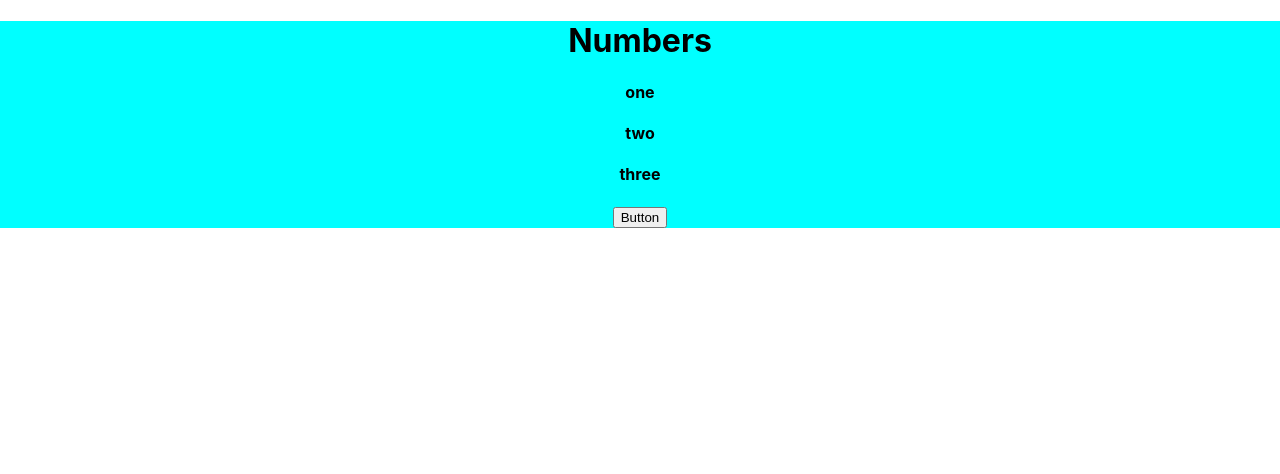
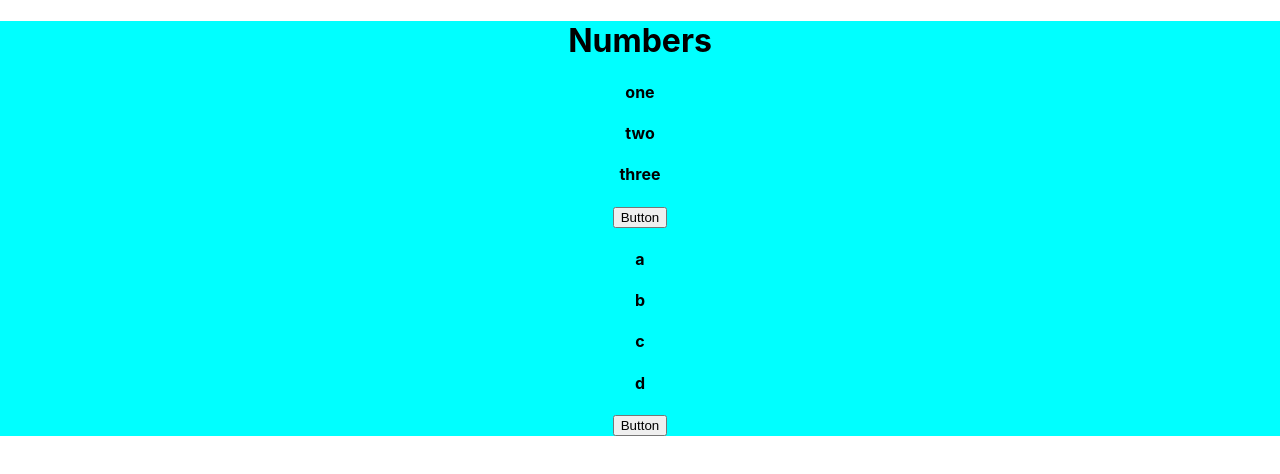
Before and after one commit to dkage/react_django_course, a React (Create React App) app in the folder first-react-app/: page / in a window 1280 px wide. Shown: the top 474 px of the page. Built offline with nearby package versions, Linux system fonts and the light colour scheme.

Commit message:
55. Hooks - effects trigger

```diff
--- a/first-react-app/src/components/numbers.js
+++ b/first-react-app/src/components/numbers.js
@@ -1,13 +1,24 @@
-import React, { useState } from "react";
+import React, { useState, useEffect } from "react";
 
 
 const Numbers = () => {
     const [numbers, setNumbers] = useState(['one', 'two', 'three']);
+    const [letters, setLetters] = useState(['a', 'b', 'c', 'd'])
 
-    console.log(numbers)
+
     const addNumber = () => {
         setNumbers([...numbers, 'four'])
-    }
+    };
+
+
+    const addLetter = () => {
+        setLetters([...letters, 'e'])
+    };
+
+    // This work as OnMount and OnUpdate trigger
+    useEffect( () => {
+        console.log('our use effect test triggering')
+    }, [numbers, letters]);
 
     return (
         <div>
@@ -17,6 +28,11 @@ const Numbers = () => {
                 return <h4 key={num}>{num}</h4>
             })}
             <button onClick={addNumber}>Button</button>
+
+            { letters.map( letter => {
+                return <h4 key={letter}>{letter}</h4>
+            })}
+            <button onClick={addLetter}>Button</button>
         </div>
     );
 }
```
